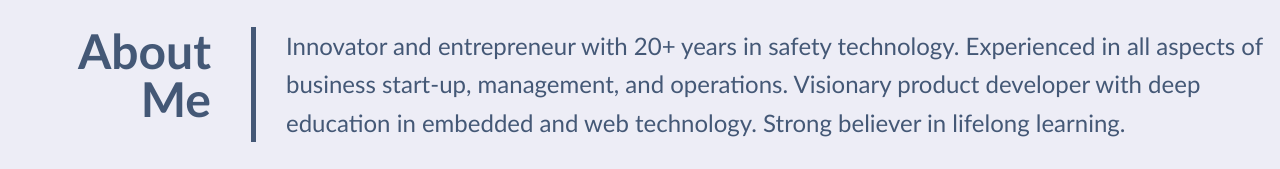
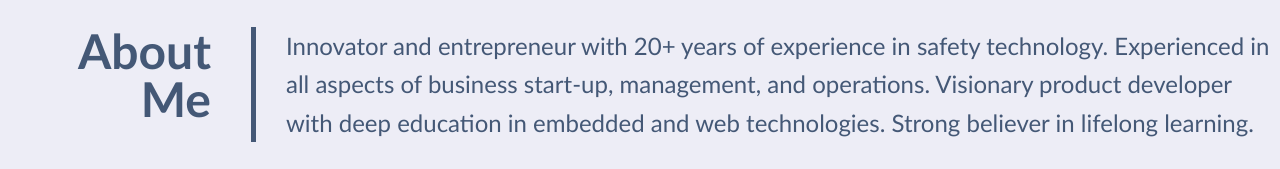
Before and after one commit to danielfloresd/webdeveloper-portfolio, a plain HTML site: page index.html in a window 1280 px wide. Shown: the part 295-464 px from the top of the page. Drawn offline with Linux system fonts and the light colour scheme; grey boxes are pictures that could not be loaded.

Commit message:
Bio info changed

```diff
--- a/index.html
+++ b/index.html
@@ -1,6 +1,7 @@
 <!DOCTYPE html>
 <html lang="en">
-    <!-- Head section and CSS stylesheet links -->
+<!-- Head section and CSS stylesheet links -->
+
 <head>
     <meta charset="UTF-8" />
     <meta name="viewport" content="width=device-width, initial-scale=1.0" />
@@ -35,7 +36,8 @@
     <!-- Hero image section -->
     <section class="hero">
         <div>
-            <img src="./assets/images/mypicture.png.jpg" alt="Daniel Fores Picture">
+            <img src="./assets/images/mypicture.png.jpg" alt="Daniel Fores
+                    Picture">
         </div>
         <h2>
             Full-Time Technology Entrepreneur
@@ -49,9 +51,12 @@
         </div>
         <div>
             <p>
-                Innovator and entrepreneur with 20+ years in safety technology. Experienced in all aspects of business
-                start-up, management, and operations. Visionary product developer with deep education in
-                embedded and web technology. Strong believer in lifelong learning.
+                Innovator and entrepreneur with 20+ years of experience in safety
+                technology. Experienced in all aspects of business
+                start-up, management, and operations. Visionary product
+                developer with deep education in
+                embedded and web technologies. Strong believer in lifelong
+                learning.
             </p>
         </div>
     </section>
@@ -77,8 +82,7 @@
                         <p>HTML</p>
                     </div>
                 </a>
-                <a href="https://casadelmuellesancarlos.com/" target="_blank"
-                class="project casadelmuellesancarlos">
+                <a href="https://casadelmuellesancarlos.com/" target="_blank" class="project casadelmuellesancarlos">
                     <div class="project-label">
                         <h3>Casa del Muelle San Carlos</h3>
                         <p>HTML/CSS/JavaScript</p>
```
